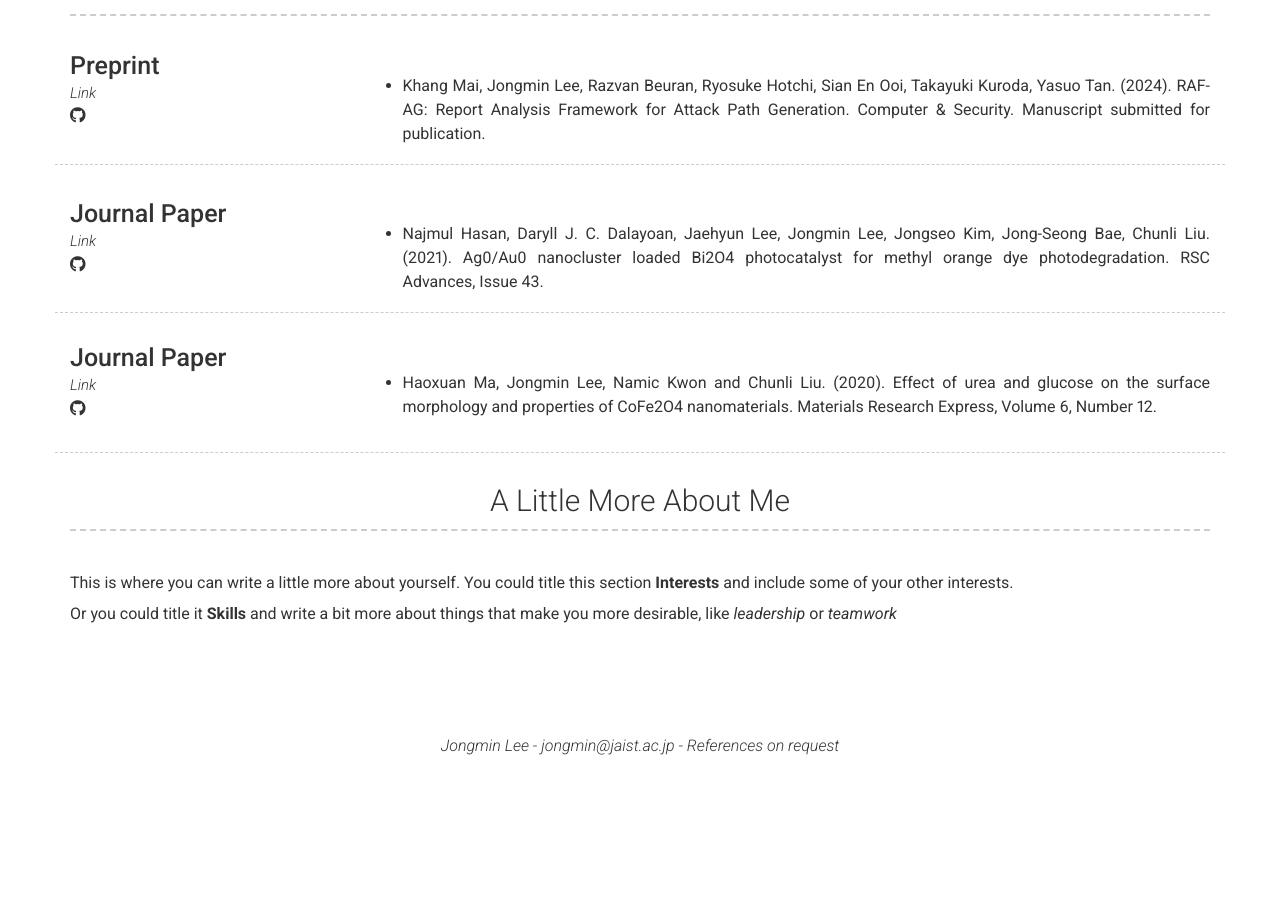
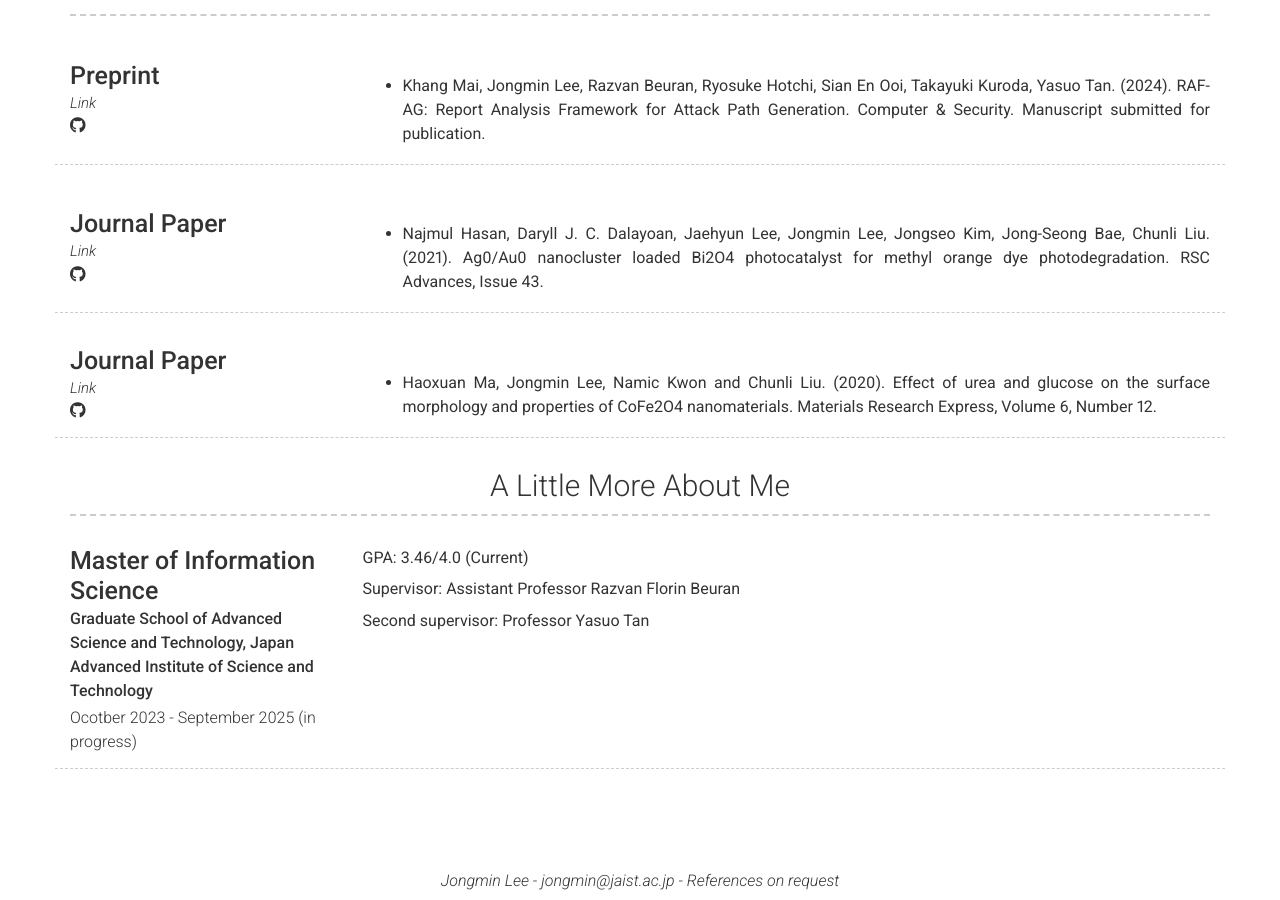
Before and after one commit to strike137/strike137.github.io, a Jekyll site: the page built from index.md, in a window 1280 px wide and 900 px high, scrolled down 2789 px. Built offline with Jekyll 4.4.1, drawn with Linux system fonts in a browser that asks for light colours; nearby versions of some CDN libraries; before the commit the page ends 3554 px from its top, so only the background shows below that.

Commit message:
Update _config.yml

```diff
--- a/_config.yml
+++ b/_config.yml
@@ -156,7 +156,7 @@ content:
   - title: Research
     layout: list # Title for the section
     content:
-      - layout: left
+      - layout: top-left
         border: weak  # Value of `weak` will display a weak border below this item. # Any
                       # other value (or no value) means no border will be displayed
         title: Preprint
@@ -170,7 +170,7 @@ content:
         description: |
           - Khang Mai, Jongmin Lee, Razvan Beuran, Ryosuke Hotchi, Sian En Ooi, Takayuki Kuroda, Yasuo Tan. (2024). RAF-AG: Report Analysis Framework for Attack Path Generation. Computer & Security. Manuscript submitted for publication.
 
-      - layout: left
+      - layout: top-left
         border: weak  # Value of `weak` will display a weak border below this item. # Any
                       # other value (or no value) means no border will be displayed
         title: Journal Paper
@@ -184,7 +184,7 @@ content:
         description: |
           - Najmul Hasan, Daryll J. C. Dalayoan, Jaehyun Lee, Jongmin Lee, Jongseo Kim, Jong-Seong Bae, Chunli Liu. (2021). Ag0/Au0 nanocluster loaded Bi2O4 photocatalyst for methyl orange dye photodegradation. RSC Advances, Issue 43.
 
-      - layout: left
+      - layout: top-left
         border: weak  # Value of `weak` will display a weak border below this item. # Any
                       # other value (or no value) means no border will be displayed
         title: Journal Paper
@@ -201,13 +201,19 @@ content:
 
 
   - title: A Little More About Me
-    layout: text
-    content: | # this will include new lines to allow paragraphs
-      This is where you can write a little more about yourself. You could title this section **Interests** and include some of your other interests.
+    layout: list
+    content:
+      - layout: top-left
+        border: weak
+        title: Master of Information Science
+        sub_title: Graduate School of Advanced Science and Technology, Japan Advanced Institute of Science and Technology
+        caption: Ocotber 2023 - September 2025 (in progress)
+        description: |
+          GPA: 3.46/4.0 (Current)
 
-      Or you could title it **Skills** and write a bit more about things that make you more desirable, like *leadership* or *teamwork*
+          Supervisor: Assistant Professor Razvan Florin Beuran
 
-
+          Second supervisor: Professor Yasuo Tan
 
 # Footer
 footer_show_references: true
```
